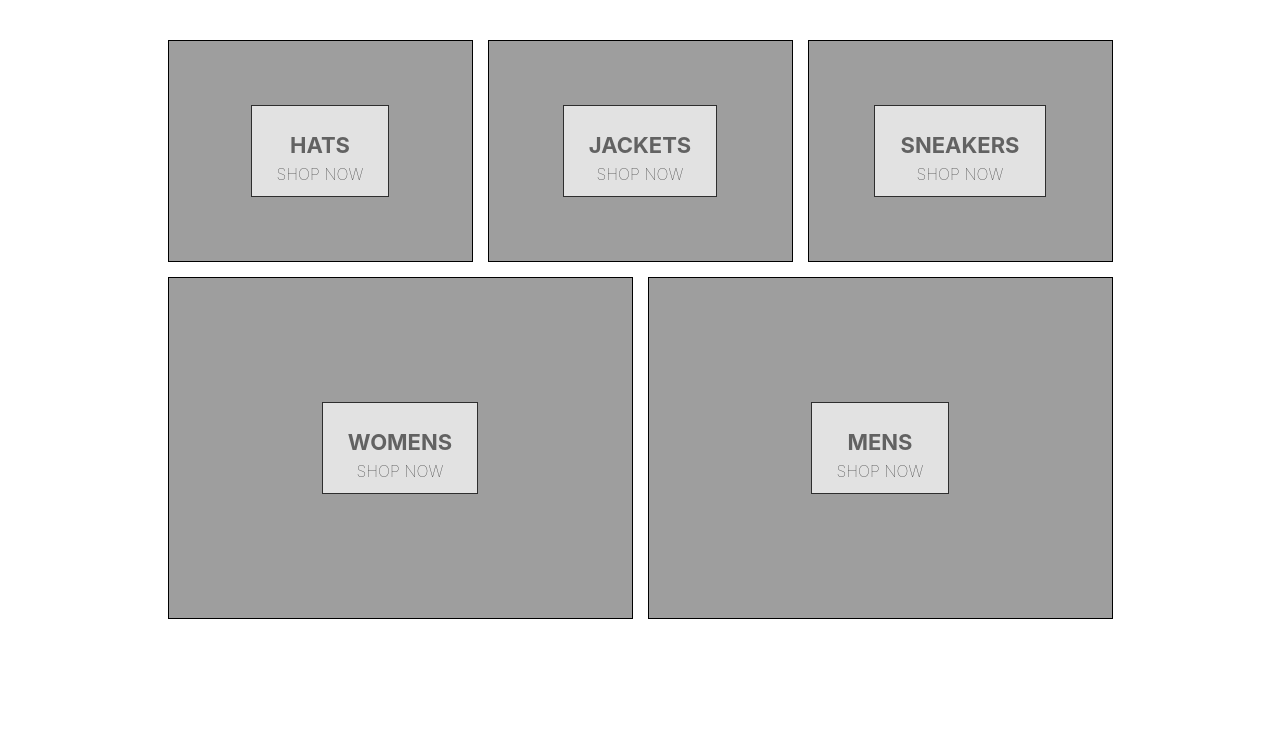
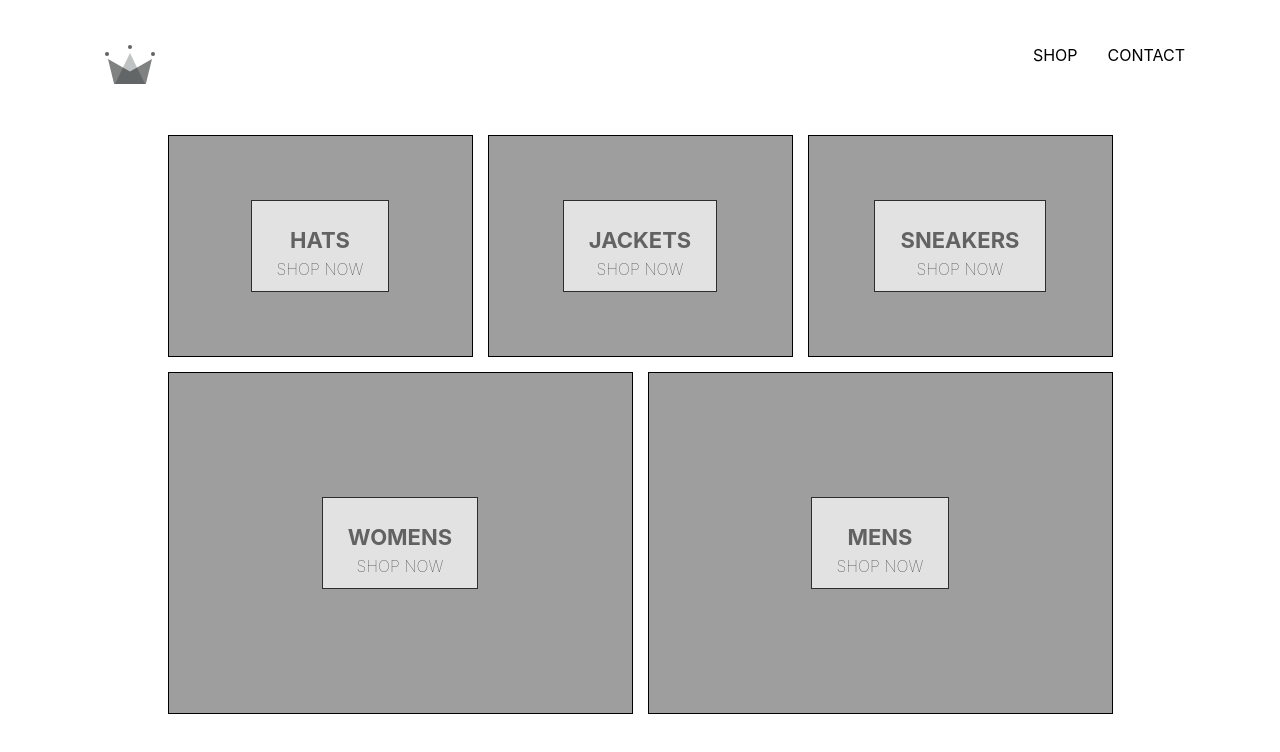
Before and after one commit to amin72/crown-clothing, a React (Create React App) app: page / in a window 1280 px wide. Shown: the top 752 px of the page. Built offline with nearby package versions, Linux system fonts and the light colour scheme.

Commit message:
add Header component, with links to home, shop and contact pages

```diff
--- a/src/App.css
+++ b/src/App.css
@@ -1,3 +1,8 @@
 body {
     padding: 20px 80px;
 }
+
+a {
+    text-decoration: none;
+    color: black;
+}
--- a/src/App.js
+++ b/src/App.js
@@ -4,11 +4,13 @@
 
 import HomePage from './pages/homepage/HomePage'
 import ShopPage from './pages/shop/ShopPage'
+import Header from './components/header/Header'
 
 
 const App = () => {
   return (
     <div>
+      <Header />
       <Switch>
         <Route exact path='/' component={HomePage} />
         <Route exact path='/shop' component={ShopPage} />
--- /dev/null
+++ b/src/components/header/Header.jsx
@@ -0,0 +1,26 @@
+import React from 'react'
+import { Link } from 'react-router-dom'
+
+import './Header.scss'
+import { ReactComponent as Logo } from '../../assets/crown.svg'
+
+
+const Header = () => {
+  return (
+    <div className='header'>
+      <Link to='/' className='logo-container'>
+        <Logo className='logo' />
+      </Link>
+      <div className='options'>
+        <Link to='/shop' className='option'>
+          SHOP
+        </Link>
+        <Link to='/contact' className='option'>
+          CONTACT
+        </Link>
+      </div>
+    </div>
+  )
+}
+
+export default Header
--- /dev/null
+++ b/src/components/header/Header.scss
@@ -0,0 +1,25 @@
+.header {
+    height: 70px;
+    width: 100%;
+    display: flex;
+    justify-content: space-between;
+    margin-bottom: 25px;
+
+    .logo-container {
+        height: 100%;
+        width: 70px;
+        padding: 25px;
+    }
+
+    .options {
+        width: 50%;
+        height: 100%;
+        display: flex;
+        align-items: center;
+        justify-content: flex-end;
+
+        .option {
+            padding: 10px 15px;
+        }
+    }
+}
```
Also changed, not shown: src/assets/crown.svg (added).
